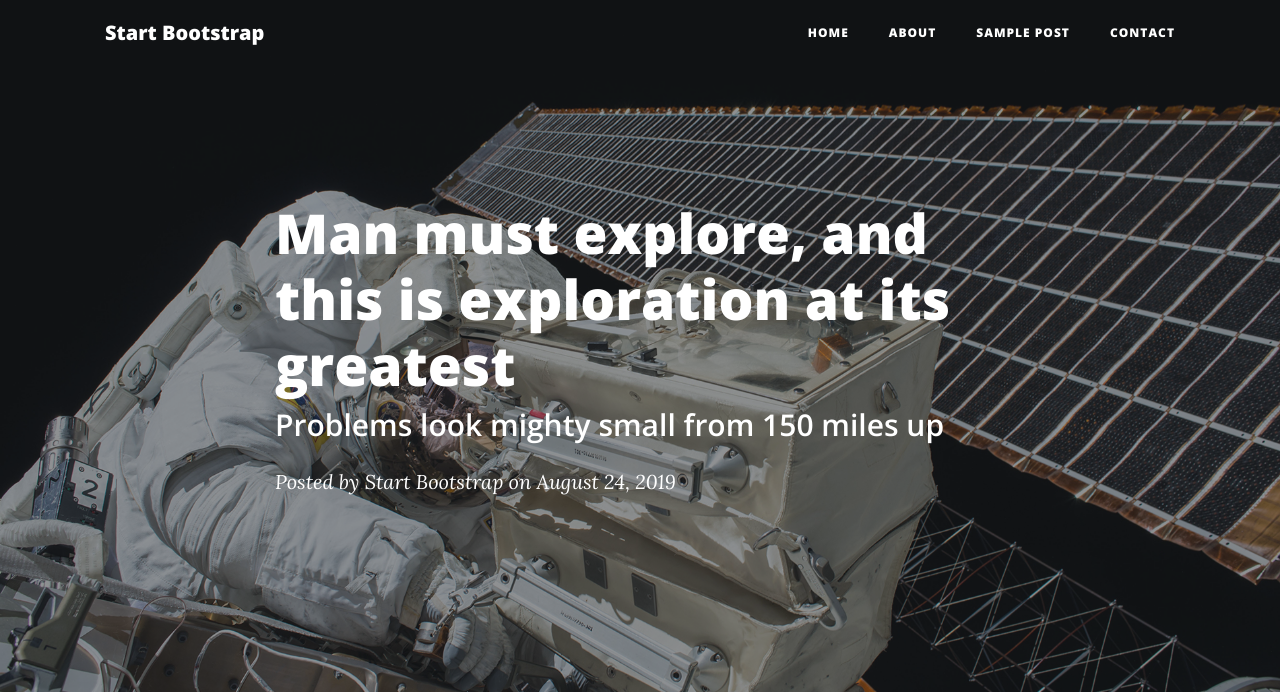
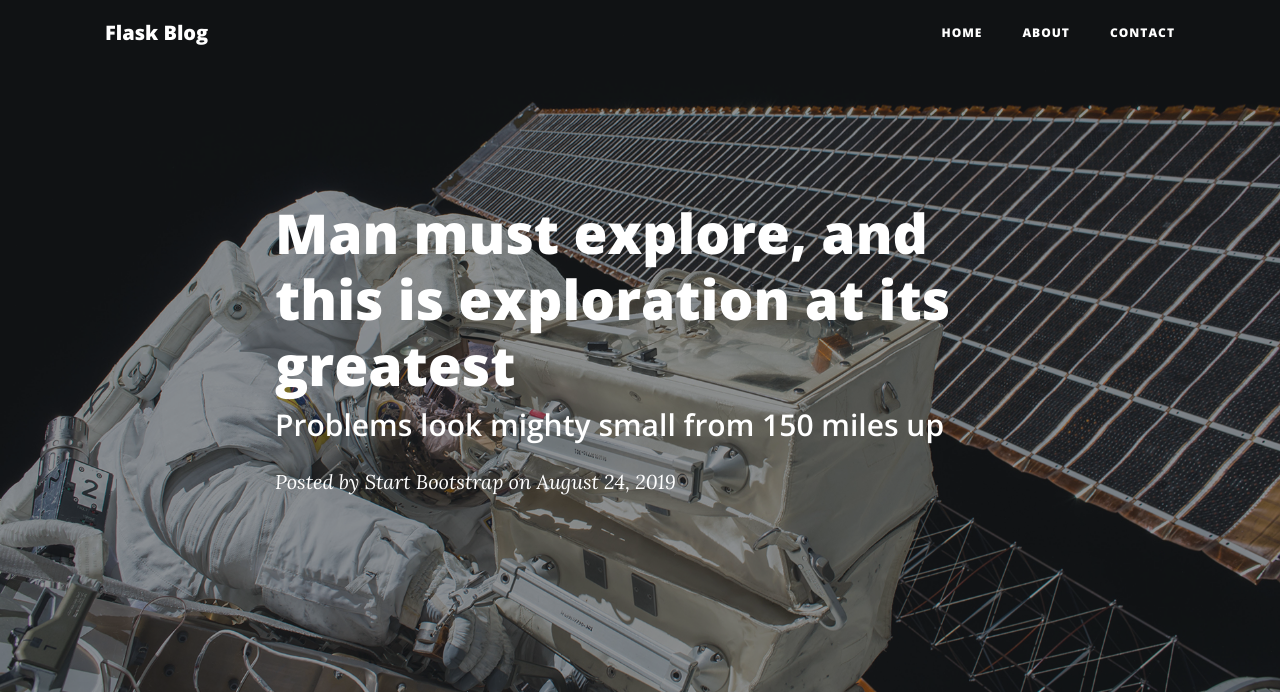
Before and after one commit to averyjones74/pythonscript, a Flask app: page /post/1 in a window 1280 px wide. Shown: the top 692 px of the page. Run offline with Flask 2, Linux system fonts and the light colour scheme; some libraries are stand-ins or nearby versions.

Commit message:
feat: update post page

```diff
--- a/FlasKBlog/templates/post.html
+++ b/FlasKBlog/templates/post.html
@@ -1,35 +1,57 @@
 <!DOCTYPE html>
 <html lang="en">
+  <head>
+    <meta charset="utf-8" />
+    <meta
+      name="viewport"
+      content="width=device-width, initial-scale=1, shrink-to-fit=no"
+    />
+    <meta name="description" content="" />
+    <meta name="author" content="" />
 
-<head>
-
-  <meta charset="utf-8">
-  <meta name="viewport" content="width=device-width, initial-scale=1, shrink-to-fit=no">
-  <meta name="description" content="">
-  <meta name="author" content="">
-
-  <title>Clean Blog - Start Bootstrap Theme</title>
+    <title>Flask Blog</title>
 
     <!-- Bootstrap core CSS -->
-  <link href="vendor/bootstrap/css/bootstrap.min.css" rel="stylesheet">
+    <link
+      href="/static/vendor/bootstrap/css/bootstrap.min.css"
+      rel="stylesheet"
+    />
 
     <!-- Custom fonts for this template -->
-  <link href="vendor/fontawesome-free/css/all.min.css" rel="stylesheet" type="text/css">
-  <link href='https://fonts.googleapis.com/css?family=Lora:400,700,400italic,700italic' rel='stylesheet' type='text/css'>
-  <link href='https://fonts.googleapis.com/css?family=Open+Sans:300italic,400italic,600italic,700italic,800italic,400,300,600,700,800' rel='stylesheet' type='text/css'>
+    <link
+      href="/static/vendor/fontawesome-free/css/all.min.css"
+      rel="stylesheet"
+      type="text/css"
+    />
+    <link
+      href="https://fonts.googleapis.com/css?family=Lora:400,700,400italic,700italic"
+      rel="stylesheet"
+      type="text/css"
+    />
+    <link
+      href="https://fonts.googleapis.com/css?family=Open+Sans:300italic,400italic,600italic,700italic,800italic,400,300,600,700,800"
+      rel="stylesheet"
+      type="text/css"
+    />
 
     <!-- Custom styles for this template -->
-  <link href="css/clean-blog.min.css" rel="stylesheet">
-
+    <link href="/static/css/clean-blog.min.css" rel="stylesheet" />
   </head>
 
   <body>
-
     <!-- Navigation -->
     <nav class="navbar navbar-expand-lg navbar-light fixed-top" id="mainNav">
       <div class="container">
-      <a class="navbar-brand" href="index.html">Start Bootstrap</a>
-      <button class="navbar-toggler navbar-toggler-right" type="button" data-toggle="collapse" data-target="#navbarResponsive" aria-controls="navbarResponsive" aria-expanded="false" aria-label="Toggle navigation">
+        <a class="navbar-brand" href="index.html">Flask Blog</a>
+        <button
+          class="navbar-toggler navbar-toggler-right"
+          type="button"
+          data-toggle="collapse"
+          data-target="#navbarResponsive"
+          aria-controls="navbarResponsive"
+          aria-expanded="false"
+          aria-label="Toggle navigation"
+        >
           Menu
           <i class="fas fa-bars"></i>
         </button>
@@ -42,28 +64,31 @@
               <a class="nav-link" href="about.html">About</a>
             </li>
             <li class="nav-item">
-            <a class="nav-link" href="post.html">Sample Post</a>
-          </li>
-          <li class="nav-item">
               <a class="nav-link" href="contact.html">Contact</a>
             </li>
           </ul>
         </div>
       </div>
     </nav>
-
     <!-- Page Header -->
-  <header class="masthead" style="background-image: url('img/post-bg.jpg')">
+    <header
+      class="masthead"
+      style="background-image: url('/static/img/post-bg.jpg')"
+    >
       <div class="overlay"></div>
       <div class="container">
         <div class="row">
           <div class="col-lg-8 col-md-10 mx-auto">
             <div class="post-heading">
               <h1>Man must explore, and this is exploration at its greatest</h1>
-            <h2 class="subheading">Problems look mighty small from 150 miles up</h2>
-            <span class="meta">Posted by
+              <h2 class="subheading">
+                Problems look mighty small from 150 miles up
+              </h2>
+              <span class="meta"
+                >Posted by
                 <a href="#">Start Bootstrap</a>
-              on August 24, 2019</span>
+                on August 24, 2019</span
+              >
             </div>
           </div>
         </div>
@@ -75,48 +100,119 @@
       <div class="container">
         <div class="row">
           <div class="col-lg-8 col-md-10 mx-auto">
-          <p>Never in all their history have men been able truly to conceive of the world as one: a single sphere, a globe, having the qualities of a globe, a round earth in which all the directions eventually meet, in which there is no center because every point, or none, is center — an equal earth which all men occupy as equals. The airman's earth, if free men make it, will be truly round: a globe in practice, not in theory.</p>
+            <p>
+              Never in all their history have men been able truly to conceive of
+              the world as one: a single sphere, a globe, having the qualities
+              of a globe, a round earth in which all the directions eventually
+              meet, in which there is no center because every point, or none, is
+              center — an equal earth which all men occupy as equals. The
+              airman's earth, if free men make it, will be truly round: a globe
+              in practice, not in theory.
+            </p>
 
-          <p>Science cuts two ways, of course; its products can be used for both good and evil. But there's no turning back from science. The early warnings about technological dangers also come from science.</p>
+            <p>
+              Science cuts two ways, of course; its products can be used for
+              both good and evil. But there's no turning back from science. The
+              early warnings about technological dangers also come from science.
+            </p>
 
-          <p>What was most significant about the lunar voyage was not that man set foot on the Moon but that they set eye on the earth.</p>
+            <p>
+              What was most significant about the lunar voyage was not that man
+              set foot on the Moon but that they set eye on the earth.
+            </p>
 
-          <p>A Chinese tale tells of some men sent to harm a young girl who, upon seeing her beauty, become her protectors rather than her violators. That's how I felt seeing the Earth for the first time. I could not help but love and cherish her.</p>
+            <p>
+              A Chinese tale tells of some men sent to harm a young girl who,
+              upon seeing her beauty, become her protectors rather than her
+              violators. That's how I felt seeing the Earth for the first time.
+              I could not help but love and cherish her.
+            </p>
 
-          <p>For those who have seen the Earth from space, and for the hundreds and perhaps thousands more who will, the experience most certainly changes your perspective. The things that we share in our world are far more valuable than those which divide us.</p>
+            <p>
+              For those who have seen the Earth from space, and for the hundreds
+              and perhaps thousands more who will, the experience most certainly
+              changes your perspective. The things that we share in our world
+              are far more valuable than those which divide us.
+            </p>
 
             <h2 class="section-heading">The Final Frontier</h2>
 
-          <p>There can be no thought of finishing for ‘aiming for the stars.’ Both figuratively and literally, it is a task to occupy the generations. And no matter how much progress one makes, there is always the thrill of just beginning.</p>
+            <p>
+              There can be no thought of finishing for ‘aiming for the stars.’
+              Both figuratively and literally, it is a task to occupy the
+              generations. And no matter how much progress one makes, there is
+              always the thrill of just beginning.
+            </p>
 
-          <p>There can be no thought of finishing for ‘aiming for the stars.’ Both figuratively and literally, it is a task to occupy the generations. And no matter how much progress one makes, there is always the thrill of just beginning.</p>
+            <p>
+              There can be no thought of finishing for ‘aiming for the stars.’
+              Both figuratively and literally, it is a task to occupy the
+              generations. And no matter how much progress one makes, there is
+              always the thrill of just beginning.
+            </p>
 
-          <blockquote class="blockquote">The dreams of yesterday are the hopes of today and the reality of tomorrow. Science has not yet mastered prophecy. We predict too much for the next year and yet far too little for the next ten.</blockquote>
+            <blockquote class="blockquote">
+              The dreams of yesterday are the hopes of today and the reality of
+              tomorrow. Science has not yet mastered prophecy. We predict too
+              much for the next year and yet far too little for the next ten.
+            </blockquote>
 
-          <p>Spaceflights cannot be stopped. This is not the work of any one man or even a group of men. It is a historical process which mankind is carrying out in accordance with the natural laws of human development.</p>
+            <p>
+              Spaceflights cannot be stopped. This is not the work of any one
+              man or even a group of men. It is a historical process which
+              mankind is carrying out in accordance with the natural laws of
+              human development.
+            </p>
 
             <h2 class="section-heading">Reaching for the Stars</h2>
 
-          <p>As we got further and further away, it [the Earth] diminished in size. Finally it shrank to the size of a marble, the most beautiful you can imagine. That beautiful, warm, living object looked so fragile, so delicate, that if you touched it with a finger it would crumble and fall apart. Seeing this has to change a man.</p>
+            <p>
+              As we got further and further away, it [the Earth] diminished in
+              size. Finally it shrank to the size of a marble, the most
+              beautiful you can imagine. That beautiful, warm, living object
+              looked so fragile, so delicate, that if you touched it with a
+              finger it would crumble and fall apart. Seeing this has to change
+              a man.
+            </p>
 
             <a href="#">
-            <img class="img-fluid" src="img/post-sample-image.jpg" alt="">
+              <img
+                class="img-fluid"
+                src="/static/img/post-sample-image.jpg"
+                alt=""
+              />
             </a>
-          <span class="caption text-muted">To go places and do things that have never been done before – that’s what living is all about.</span>
+            <span class="caption text-muted"
+              >To go places and do things that have never been done before –
+              that’s what living is all about.</span
+            >
 
-          <p>Space, the final frontier. These are the voyages of the Starship Enterprise. Its five-year mission: to explore strange new worlds, to seek out new life and new civilizations, to boldly go where no man has gone before.</p>
+            <p>
+              Space, the final frontier. These are the voyages of the Starship
+              Enterprise. Its five-year mission: to explore strange new worlds,
+              to seek out new life and new civilizations, to boldly go where no
+              man has gone before.
+            </p>
 
-          <p>As I stand out here in the wonders of the unknown at Hadley, I sort of realize there’s a fundamental truth to our nature, Man must explore, and this is exploration at its greatest.</p>
+            <p>
+              As I stand out here in the wonders of the unknown at Hadley, I
+              sort of realize there’s a fundamental truth to our nature, Man
+              must explore, and this is exploration at its greatest.
+            </p>
 
-          <p>Placeholder text by
+            <p>
+              Placeholder text by
               <a href="http://spaceipsum.com/">Space Ipsum</a>. Photographs by
-            <a href="https://www.flickr.com/photos/nasacommons/">NASA on The Commons</a>.</p>
+              <a href="https://www.flickr.com/photos/nasacommons/"
+                >NASA on The Commons</a
+              >.
+            </p>
           </div>
         </div>
       </div>
     </article>
 
-  <hr>
+    <hr />
 
     <!-- Footer -->
     <footer>
@@ -149,19 +245,17 @@
                 </a>
               </li>
             </ul>
-          <p class="copyright text-muted">Copyright &copy; Your Website 2020</p>
+            <p class="copyright text-muted">Copyright &copy; Flask Blog 2020</p>
           </div>
         </div>
       </div>
     </footer>
 
     <!-- Bootstrap core JavaScript -->
-  <script src="vendor/jquery/jquery.min.js"></script>
-  <script src="vendor/bootstrap/js/bootstrap.bundle.min.js"></script>
+    <script src="/static/vendor/jquery/jquery.min.js"></script>
+    <script src="/static/vendor/bootstrap/js/bootstrap.bundle.min.js"></script>
 
     <!-- Custom scripts for this template -->
-  <script src="js/clean-blog.min.js"></script>
-
+    <script src="/static/js/clean-blog.min.js"></script>
   </body>
-
 </html>
```
Lines whose indentation alone changed are shown as unchanged.
